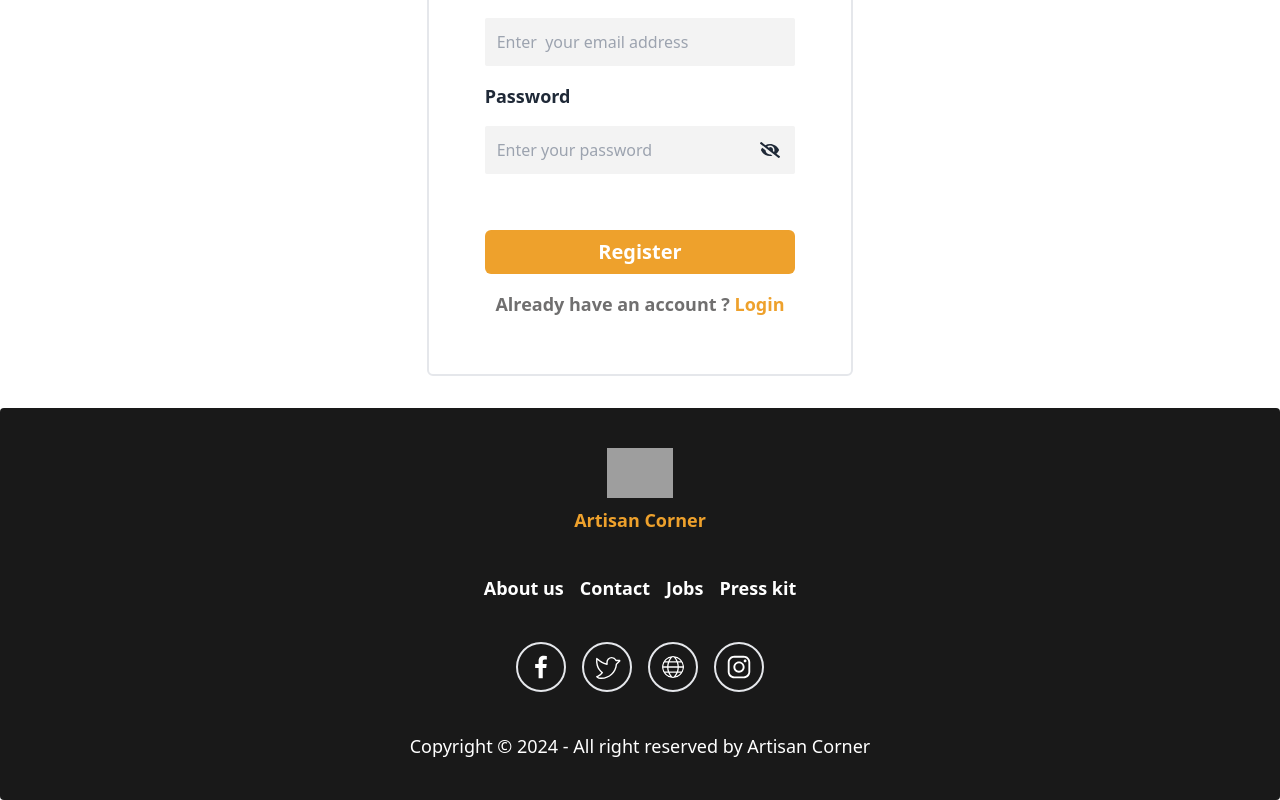
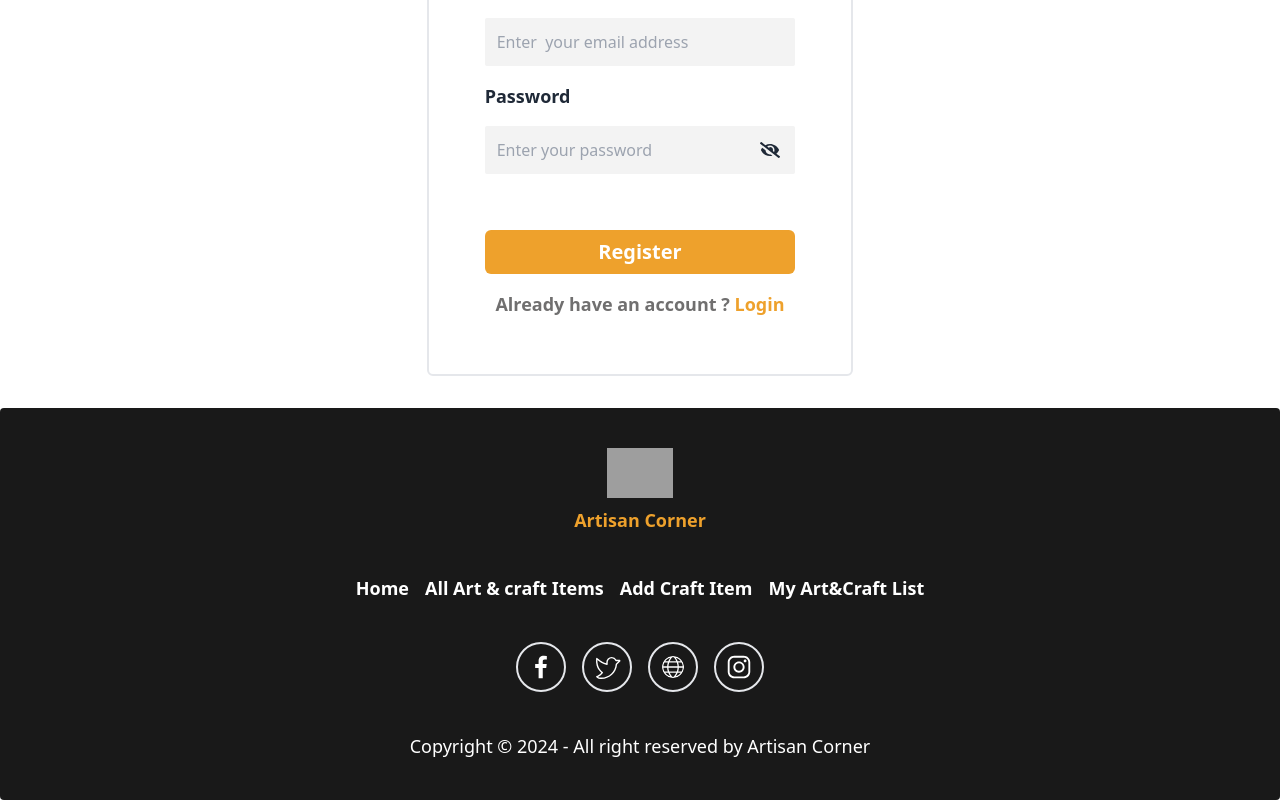
Before and after one commit to Tofazzal26/artisan-corner-client-site, a React (Vite) app: page /register in a window 1280 px wide. Shown: the part 540-1340 px from the top of the page. Built offline with nearby package versions, Linux system fonts and the light colour scheme; no server answers; grey boxes are pictures that could not be loaded.

Commit message:
private route validation finish

```diff
--- a/package.json
+++ b/package.json
@@ -10,6 +10,7 @@
     "preview": "vite preview"
   },
   "dependencies": {
+    "firebase": "^10.11.1",
     "react": "^18.2.0",
     "react-dom": "^18.2.0",
     "react-hook-form": "^7.51.3",
--- a/src/AuthProvider/AuthProvider.jsx
+++ b/src/AuthProvider/AuthProvider.jsx
@@ -1,10 +1,38 @@
-import { createContext } from "react";
+import {
+  createUserWithEmailAndPassword,
+  onAuthStateChanged,
+  signInWithEmailAndPassword,
+} from "firebase/auth";
+import { createContext, useEffect, useState } from "react";
+import auth from "../Firebase/Firebase.config";
 
 export const AuthContext = createContext();
 
 const AuthProvider = ({ children }) => {
-  const tofa = "tofazzal";
-  const info = { tofa };
+  const [user, setUser] = useState(null);
+  const [notLoading, setNotLoading] = useState(true);
+
+  useEffect(() => {
+    const unSubscribe = onAuthStateChanged(auth, (currentUser) => {
+      setUser(currentUser);
+      setNotLoading(false);
+    });
+    return () => {
+      unSubscribe();
+    };
+  }, []);
+
+  const createUser = (email, password) => {
+    setNotLoading(true);
+    return createUserWithEmailAndPassword(auth, email, password);
+  };
+
+  const logInEmailPassword = (email, password) => {
+    setNotLoading(true);
+    return signInWithEmailAndPassword(auth, email, password);
+  };
+
+  const info = { user, createUser, logInEmailPassword };
 
   return <AuthContext.Provider value={info}>{children}</AuthContext.Provider>;
 };
--- /dev/null
+++ b/src/Firebase/Firebase.config.js
@@ -0,0 +1,22 @@
+// Import the functions you need from the SDKs you need
+import { initializeApp } from "firebase/app";
+import { getAuth } from "firebase/auth";
+// TODO: Add SDKs for Firebase products that you want to use
+// https://firebase.google.com/docs/web/setup#available-libraries
+
+// Your web app's Firebase configuration
+const firebaseConfig = {
+  apiKey: "AIzaSyCbToGVhlQBy9sUE-gf73NlFW95r9MueTI",
+  authDomain: "artisan-corner-832b4.firebaseapp.com",
+  projectId: "artisan-corner-832b4",
+  storageBucket: "artisan-corner-832b4.appspot.com",
+  messagingSenderId: "957265078910",
+  appId: "1:957265078910:web:f80a145d7662ddeee7462f",
+};
+
+// Initialize Firebase
+const app = initializeApp(firebaseConfig);
+
+const auth = getAuth(app);
+
+export default auth;
--- a/src/Pages/Footer/Footer.jsx
+++ b/src/Pages/Footer/Footer.jsx
@@ -3,6 +3,7 @@ import { PiTwitterLogoLight } from "react-icons/pi";
 import { TfiWorld } from "react-icons/tfi";
 import { IoLogoInstagram } from "react-icons/io";
 import logo from "../../../public/logo/logo.png";
+import { NavLink } from "react-router-dom";
 const Footer = () => {
   return (
     <div className="mt-8">
@@ -14,10 +15,21 @@ const Footer = () => {
           </h2>
         </div>
         <nav className="grid grid-flow-col text-lg font-semibold gap-4">
-          <a className="link link-hover">About us</a>
-          <a className="link link-hover">Contact</a>
-          <a className="link link-hover">Jobs</a>
-          <a className="link link-hover">Press kit</a>
+          <NavLink to="/">
+            {" "}
+            <button className="link link-hover">Home</button>
+          </NavLink>
+          <NavLink to="/allArtCraftItems">
+            <button className="link link-hover">All Art & craft Items</button>
+          </NavLink>
+          <NavLink to="/addCraftItems">
+            {" "}
+            <button className="link link-hover">Add Craft Item</button>
+          </NavLink>
+          <NavLink to="/myArtCraftList">
+            {" "}
+            <button className="link link-hover">My Art&Craft List</button>
+          </NavLink>
         </nav>
         <nav>
           <div className="grid grid-flow-col gap-4">
--- a/src/Pages/Home/Home.jsx
+++ b/src/Pages/Home/Home.jsx
@@ -7,8 +7,8 @@ const Home = () => {
     <div className="px-2">
       <div className="container mx-auto">
         <Slider />
+        <NewArrivals />
         <FeaturedBlog />
-        <NewArrivals />
       </div>
     </div>
   );
--- a/src/Pages/Register/Register.jsx
+++ b/src/Pages/Register/Register.jsx
@@ -3,8 +3,11 @@ import { useContext, useState } from "react";
 import { useForm } from "react-hook-form";
 import { Toaster, toast } from "react-hot-toast";
 import { Link } from "react-router-dom";
+import { AuthContext } from "../../AuthProvider/AuthProvider";
 
 const Register = () => {
+  const { createUser } = useContext(AuthContext);
+
   const [showPassword, setShowPassword] = useState(false);
   const {
     register,
--- /dev/null
+++ b/src/PrivateRouter/PrivateRouter.jsx
@@ -0,0 +1,25 @@
+import React, { useContext } from "react";
+import { Navigate, useLocation } from "react-router-dom";
+import { AuthContext } from "../AuthProvider/AuthProvider";
+
+const PrivateRouter = ({ children }) => {
+  const { user, notLoading } = useContext(AuthContext);
+
+  const location = useLocation();
+
+  if (notLoading) {
+    return (
+      <div className="text-center">
+        <span className="loading loading-bars loading-lg"></span>
+      </div>
+    );
+  }
+
+  if (user) {
+    return children;
+  }
+
+  return <Navigate to="/login" state={location.pathname}></Navigate>;
+};
+
+export default PrivateRouter;
```
Also changed, not shown: 1 other file (tests, documents, lock files or other folders).
